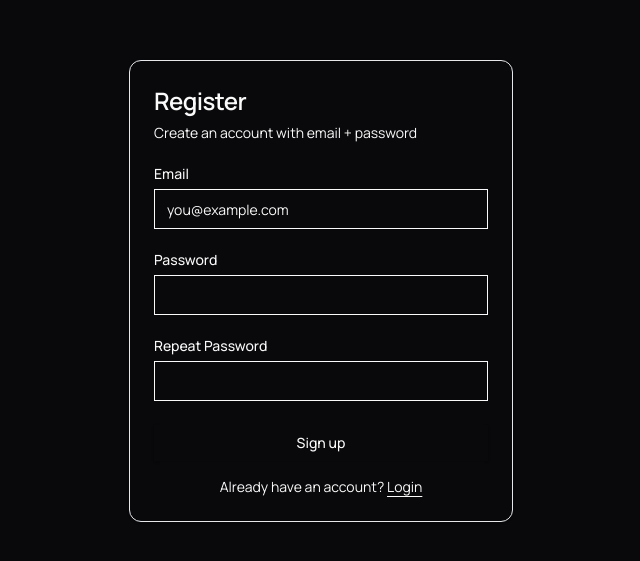
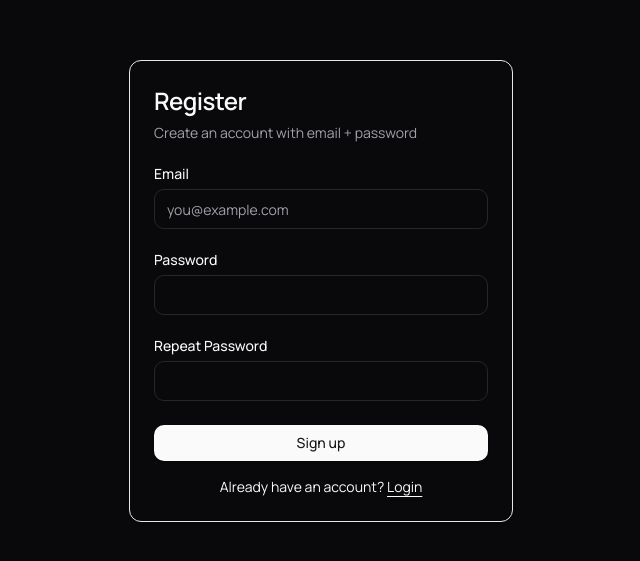
Before and after one commit to Shiro804/wordstypeshi, a Next.js app: page /auth/sign-up in a window 1280 px wide. Shown: the part 109-670 px from the top of the page, without its empty margins (319-959 px from the left). Built offline with nearby package versions, Linux system fonts and the light colour scheme; no server answers.

Commit message:
Fixed login button and timer bug

```diff
--- a/app/globals.css
+++ b/app/globals.css
@@ -4,12 +4,33 @@
 
 /* Default theme = dark */
 :root {
+  /* App theme tokens (used by the game UI) */
   --bg: #09090b;
   --fg: #fafafa;
   --muted: rgba(255, 255, 255, 0.6);
   --border: rgba(255, 255, 255, 0.10);
   --surface: rgba(255, 255, 255, 0.05);
   --surface2: rgba(255, 255, 255, 0.08);
+
+  /* shadcn/ui tokens (used by auth forms/components) */
+  --background: 240 10% 3.9%;
+  --foreground: 0 0% 98%;
+  --card: 240 10% 3.9%;
+  --card-foreground: 0 0% 98%;
+  --popover: 240 10% 3.9%;
+  --popover-foreground: 0 0% 98%;
+  --primary: 0 0% 98%;
+  --primary-foreground: 240 5.9% 10%;
+  --secondary: 240 3.7% 15.9%;
+  --secondary-foreground: 0 0% 98%;
+  --muted-foreground: 240 5% 64.9%;
+  --accent: 240 3.7% 15.9%;
+  --accent-foreground: 0 0% 98%;
+  --destructive: 0 62.8% 30.6%;
+  --destructive-foreground: 0 0% 98%;
+  --input: 240 3.7% 15.9%;
+  --ring: 240 4.9% 83.9%;
+  --radius: 0.75rem;
 
   /* modal surfaces */
   --modal-bg: rgba(9, 9, 11, 0.92);
@@ -25,12 +46,34 @@
 
 html.light {
   color-scheme: light;
+
+  /* App theme tokens (used by the game UI) */
   --bg: #f8fafc;
   --fg: #0a0a0a;
   --muted: rgba(0, 0, 0, 0.55);
   --border: rgba(0, 0, 0, 0.12);
   --surface: rgba(0, 0, 0, 0.04);
   --surface2: rgba(0, 0, 0, 0.07);
+
+  /* shadcn/ui tokens */
+  --background: 0 0% 100%;
+  --foreground: 240 10% 3.9%;
+  --card: 0 0% 100%;
+  --card-foreground: 240 10% 3.9%;
+  --popover: 0 0% 100%;
+  --popover-foreground: 240 10% 3.9%;
+  --primary: 240 5.9% 10%;
+  --primary-foreground: 0 0% 98%;
+  --secondary: 240 4.8% 95.9%;
+  --secondary-foreground: 240 5.9% 10%;
+  --muted-foreground: 240 3.8% 46.1%;
+  --accent: 240 4.8% 95.9%;
+  --accent-foreground: 240 5.9% 10%;
+  --destructive: 0 84.2% 60.2%;
+  --destructive-foreground: 0 0% 98%;
+  --input: 240 5.9% 90%;
+  --ring: 240 5.9% 10%;
+  --radius: 0.75rem;
 
   /* modal surfaces (less transparent in light mode) */
   --modal-bg: rgba(248, 250, 252, 0.98);
--- a/components/Game.tsx
+++ b/components/Game.tsx
@@ -203,6 +203,11 @@
 
     const persisted = loadGameState();
     if (persisted && persisted.answer && persisted.difficulty === difficulty) {
+      // If the user is logged in, only restore a persisted game that belongs to the same user.
+      // This prevents inheriting an old timer/game after signing up / confirming email.
+      if (userId && persisted.userId !== userId) {
+        saveGameState(null);
+      } else {
         setAnswer(persisted.answer);
         setRows(persisted.rows);
         setCurrent(persisted.current);
@@ -211,6 +216,7 @@
         setHintUsed(persisted.hintUsed);
         window.setTimeout(() => containerRef.current?.focus(), 0);
         return;
+      }
     }
 
     newGame();
@@ -237,6 +243,7 @@
       startedAtMs,
       endedAtMs,
       hintUsed,
+      userId,
     });
   }, [difficulty, answer, rows, current, startedAtMs, endedAtMs, hintUsed]);
 
--- a/components/forgot-password-form.tsx
+++ b/components/forgot-password-form.tsx
@@ -14,6 +14,7 @@
 import { Label } from "@/components/ui/label";
 import Link from "next/link";
 import { useState } from "react";
+import { getPublicSiteUrl } from "@/lib/site-url";
 
 export function ForgotPasswordForm({
   className,
@@ -33,7 +34,8 @@
     try {
       // The url which will be included in the email. This URL needs to be configured in your redirect URLs in the Supabase dashboard at https://supabase.com/dashboard/project/_/auth/url-configuration
       const { error } = await supabase.auth.resetPasswordForEmail(email, {
-        redirectTo: `${window.location.origin}/auth/update-password`,
+        redirectTo: `${getPublicSiteUrl()}/auth/update-password`,
+
       });
       if (error) throw error;
       setSuccess(true);
--- a/components/sign-up-form.tsx
+++ b/components/sign-up-form.tsx
@@ -15,6 +15,7 @@
 import Link from "next/link";
 import { useRouter } from "next/navigation";
 import { useState } from "react";
+import { getPublicSiteUrl } from "@/lib/site-url";
 // Sign-up via email + password.
 export function SignUpForm({
   className,
@@ -44,7 +45,7 @@
         email: email.trim(),
         password,
         options: {
-          emailRedirectTo: `${window.location.origin}/auth/confirm?next=/`,
+          emailRedirectTo: `${getPublicSiteUrl()}/auth/confirm?next=/`,
         },
       });
 
--- a/lib/game-state.ts
+++ b/lib/game-state.ts
@@ -11,6 +11,8 @@
   endedAtMs: number | null;
   hintUsed: boolean;
   sessionId?: string | null;
+  /** Scope persisted game to a specific authenticated user (null/undefined = anonymous). */
+  userId?: string | null;
 };
 
 const STORAGE_KEY = "wordstypeshi.game.v1";
--- /dev/null
+++ b/lib/site-url.ts
@@ -0,0 +1,17 @@
+export function getPublicSiteUrl(): string {
+  // Prefer explicit configuration.
+  const configured =
+    process.env.NEXT_PUBLIC_SITE_URL ?? process.env.NEXT_PUBLIC_VERCEL_URL;
+
+  if (configured) {
+    return configured.startsWith("http") ? configured : `https://${configured}`;
+  }
+
+  // Browser fallback.
+  if (typeof window !== "undefined" && window.location?.origin) {
+    return window.location.origin;
+  }
+
+  // Last resort for local dev.
+  return "http://localhost:3000";
+}
```
Also changed, not shown: 1 other file (tests, documents, lock files or other folders). Lines whose indentation alone changed are shown as unchanged.
